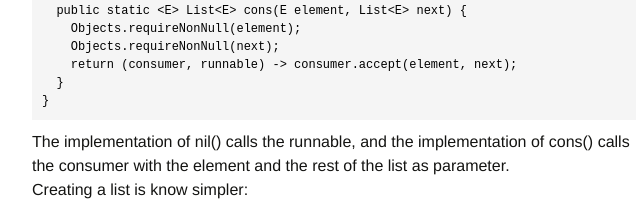
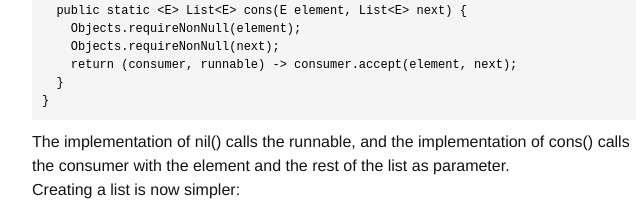
Before and after one commit to forax/forax.github.io, a plain HTML site: page 2014-01-27-8650156-the_selector_pattern.html in a window 1280 px wide. Shown: the part 2920-3143 px from the top of the page, 306-946 px from the left. Drawn offline with Linux system fonts and the light colour scheme; no server answers.

Commit message:
'Now', not 'know'

```diff
--- a/2014-01-27-8650156-the_selector_pattern.html
+++ b/2014-01-27-8650156-the_selector_pattern.html
@@ -104,7 +104,7 @@ public class Nil&lt;E&gt; implements List&lt;E&gt; {
     return (consumer, runnable) -&gt; consumer.accept(element, next);
   }
 }
-</code></pre><p>The implementation of nil() calls the runnable, and the implementation of cons() calls the consumer with the element and the rest of the list as parameter.<br/>Creating a list is know simpler:</p>
+</code></pre><p>The implementation of nil() calls the runnable, and the implementation of cons() calls the consumer with the element and the rest of the list as parameter.<br/>Creating a list is now simpler:</p>
 <pre><code>List&lt;Integer&gt; list =
       cons(1, cons(2, new cons(3, nil())));
 </code></pre><p>In nil() the lambda doesn't capture a value from the enclosing scope, the JDK implementation will create a constant lambda thus two calls to nil() will return the same object.</p>
```
